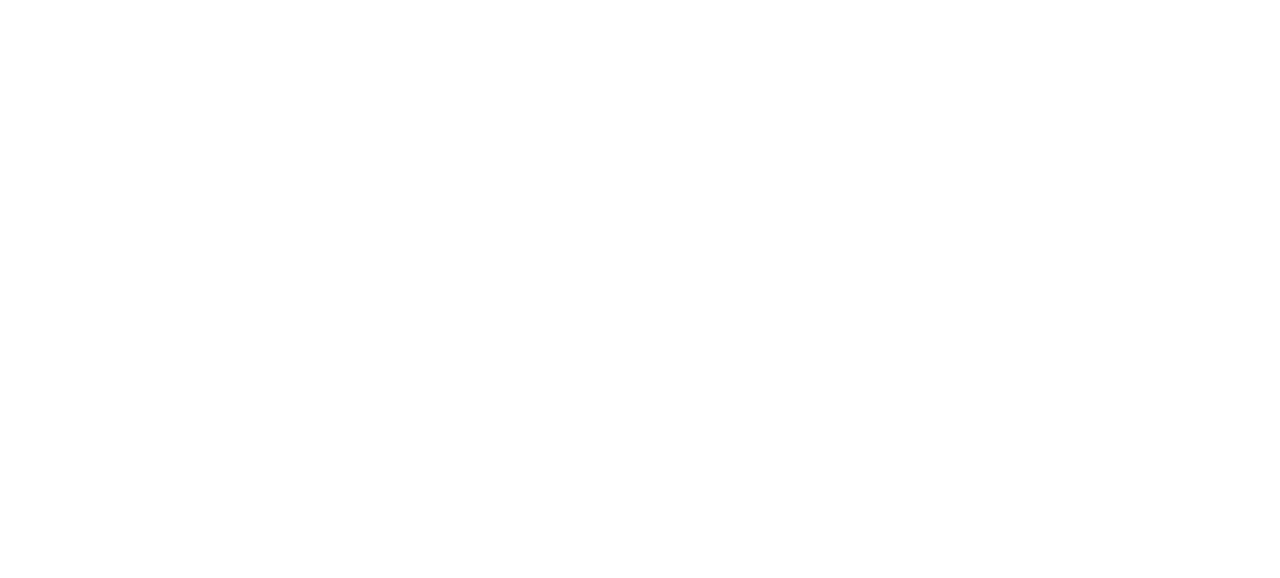
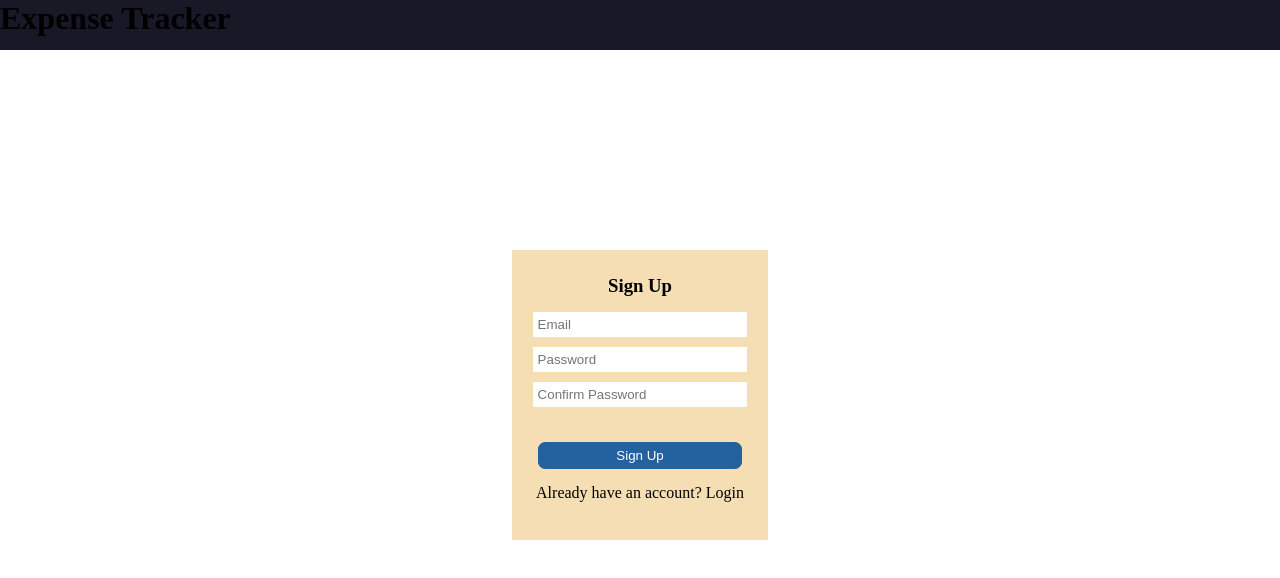
Before and after one commit to lalithcodelover/expense-tracker, a React (Create React App) app: page / in a window 1280 px wide. Shown: the top 578 px of the page. Built offline with nearby package versions, Linux system fonts and the light colour scheme.

Commit message:
Signup page added

```diff
--- a/package.json
+++ b/package.json
@@ -6,8 +6,10 @@
     "@testing-library/jest-dom": "^5.16.5",
     "@testing-library/react": "^13.4.0",
     "@testing-library/user-event": "^13.5.0",
+    "axios": "^1.2.0",
     "react": "^18.2.0",
     "react-dom": "^18.2.0",
+    "react-router-dom": "^5.3.4",
     "react-scripts": "5.0.1",
     "web-vitals": "^2.1.4"
   },
--- a/src/App.css
+++ b/src/App.css
@@ -1,38 +1,3 @@
-.App {
-  text-align: center;
+body {
+  margin: 0%;
 }
-
-.App-logo {
-  height: 40vmin;
-  pointer-events: none;
-}
-
-@media (prefers-reduced-motion: no-preference) {
-  .App-logo {
-    animation: App-logo-spin infinite 20s linear;
-  }
-}
-
-.App-header {
-  background-color: #282c34;
-  min-height: 100vh;
-  display: flex;
-  flex-direction: column;
-  align-items: center;
-  justify-content: center;
-  font-size: calc(10px + 2vmin);
-  color: white;
-}
-
-.App-link {
-  color: #61dafb;
-}
-
-@keyframes App-logo-spin {
-  from {
-    transform: rotate(0deg);
-  }
-  to {
-    transform: rotate(360deg);
-  }
-}
--- a/src/App.js
+++ b/src/App.js
@@ -1,10 +1,15 @@
+import { Fragment } from 'react';
 import './App.css';
+import Header from './Layout/Header';
+import Login from './pages/Login';
 
 function App() {
   return (
-    <div className="App">
+    <Fragment>
+      <Header/>
+      <Login/>
 
-    </div>
+    </Fragment>
   );
 }
 
--- /dev/null
+++ b/src/Layout/Header.js
@@ -0,0 +1,11 @@
+import React from 'react'
+import classes from './Header.module.css'
+const Header = () => {
+  return (
+    <div className={classes.header}>
+      <h1>Expense Tracker</h1>
+    </div>
+  )
+}
+
+export default Header
--- /dev/null
+++ b/src/Layout/Header.module.css
@@ -0,0 +1,5 @@
+.header {
+    background-color: rgb(24, 24, 39);
+    height: 50px;
+
+}
--- a/src/index.css
+++ b/src/index.css
@@ -1,13 +1,3 @@
-body {
+* {
   margin: 0;
-  font-family: -apple-system, BlinkMacSystemFont, 'Segoe UI', 'Roboto', 'Oxygen',
-    'Ubuntu', 'Cantarell', 'Fira Sans', 'Droid Sans', 'Helvetica Neue',
-    sans-serif;
-  -webkit-font-smoothing: antialiased;
-  -moz-osx-font-smoothing: grayscale;
 }
-
-code {
-  font-family: source-code-pro, Menlo, Monaco, Consolas, 'Courier New',
-    monospace;
-}
--- /dev/null
+++ b/src/pages/Login.js
@@ -0,0 +1,58 @@
+import React, { useRef, useState } from 'react'
+import classes from './Login.module.css'
+import axios from 'axios'
+
+const Login = () => {
+    const emailInputRef = useRef()
+    const passwordInputRef = useRef()
+    const confirmPasswordRef= useRef()
+    const [isLogin,setIsLogin] = useState(false)
+
+    const switchLoginHandler=()=>{
+        setIsLogin(prevState=>!prevState)
+    }
+    const formSubmitHandler=(e)=>{
+        e.preventDefault()
+        let url;
+        if(isLogin){
+            url='https://identitytoolkit.googleapis.com/v1/accounts:signInWithPassword?key=AIzaSyCZ_ansWvG2rYiw6QgB7Xm5LUQahA4kH0A'
+        }
+        else{
+            url='https://identitytoolkit.googleapis.com/v1/accounts:signUp?key=AIzaSyCZ_ansWvG2rYiw6QgB7Xm5LUQahA4kH0A'
+        }
+        const email =emailInputRef.current.value
+        const password=passwordInputRef.current.value
+        const confirmPassword = confirmPasswordRef.current.value
+        if(password!==confirmPassword){
+            alert('ReEntered password is incorrect')
+        }
+
+        axios.post(url,{
+            email:email,
+            password:password,
+            returnSecureToken:true
+        })
+        .then((response)=>{
+           console.log(response.data.idToken);
+           console.log('User has successfully signed up');
+        })
+        .catch((err)=>{
+            alert('Authentication Failed')
+        })
+    }
+
+  return (
+    <div className={classes.login}>
+      <form onSubmit={formSubmitHandler} className={classes.form}>
+        <h3>{isLogin?'Login':'Sign Up'}</h3>
+        <input type="email" placeholder='Email' ref={emailInputRef}  />
+        <input type="password" minLength='6' placeholder='Password' ref={passwordInputRef}/>
+        <input type="text" minLength='6' placeholder='Confirm Password' ref={confirmPasswordRef}/>
+        <button>{isLogin?'Login':'Sign Up'}</button>
+        <p>{isLogin?'Dont have an account? ':'Already have an account? '}<span onClick={switchLoginHandler}>{isLogin?'Signup':'Login'}</span></p>
+      </form>
+    </div>
+  )
+}
+
+export default Login
--- /dev/null
+++ b/src/pages/Login.module.css
@@ -0,0 +1,38 @@
+.login {
+    margin: 200px 0;
+    display: block;
+}
+
+.form{
+    background-color: wheat;
+    width: 20%;
+    margin: auto;
+    height: 270px;
+    text-align: center;
+    padding-top: 20px;
+}
+
+.form h3 {
+    padding: 5px 0 15px;
+}
+
+.form input {
+    padding: 4px;
+    margin-bottom: 10px;
+    width: 80%;
+    border: 1px solid transparent;
+}
+
+.form button {
+    margin-top: 25px;
+    padding: 5px 5px;
+    width: 80%;
+    border-radius: 7px;
+    border: 1px solid rgb(35, 98, 158);
+    background-color: rgb(35, 98, 158);
+    color:white;
+}
+
+.form p {
+    margin-top: 15px;
+}
```
Also changed, not shown: 1 other file (tests, documents, lock files or other folders).
